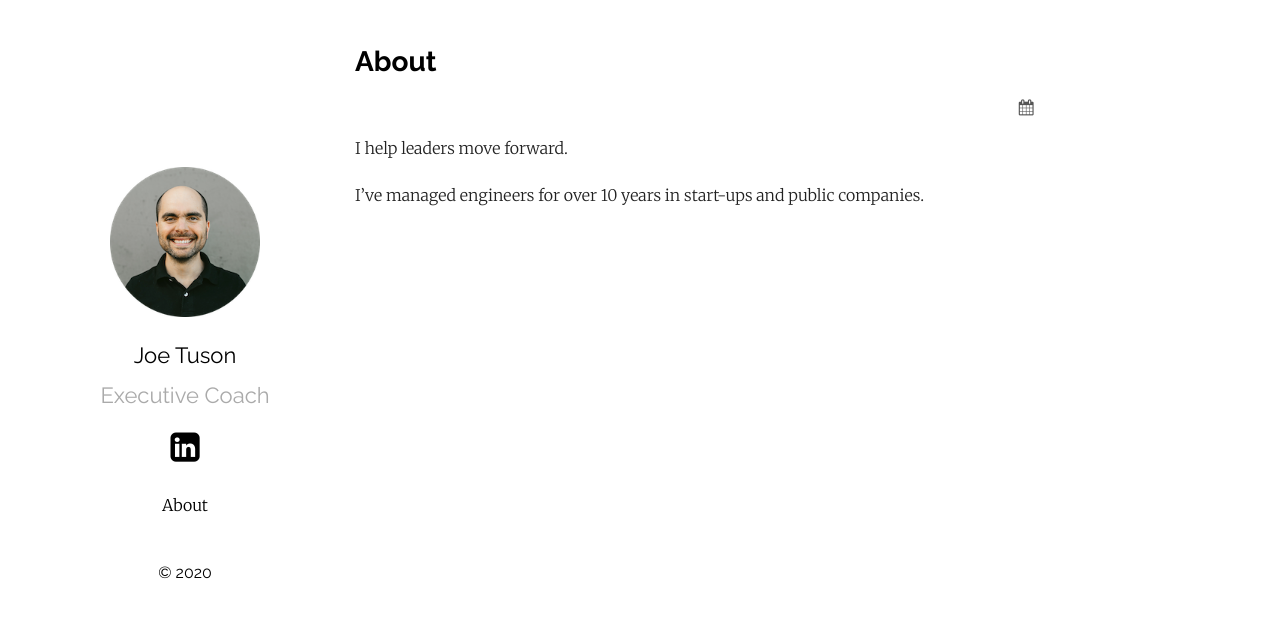
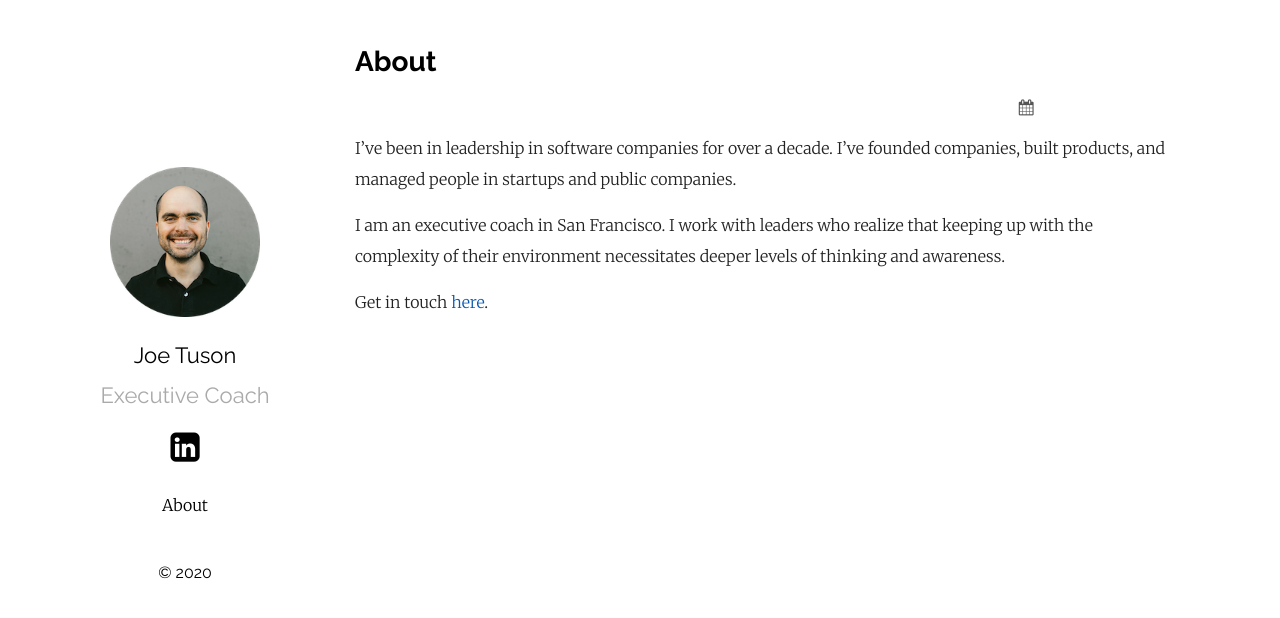
Before and after one commit to joetuson/joetuson.github.io, a Jekyll site: the page built from about.md, in a window 1280 px wide. Shown: the top 618 px of the page. Built offline with Jekyll 4.4.1, drawn with Linux system fonts in a browser that asks for light colours.

Commit message:
update about page

```diff
--- a/_config.yml
+++ b/_config.yml
@@ -36,7 +36,7 @@ plainwhite:
   date_format: "%b %-d, %Y"
 
   social_links:
-    linkedIn: en/joetuson # format: locale/username
+    linkedIn: in/joetuson # format: locale/username
 
   navigation:
     - title: About
--- a/_posts/2020-01-15-gamesmanship.markdown
+++ b/_posts/2020-01-15-gamesmanship.markdown
@@ -18,4 +18,4 @@ interesting story, the most outrageous adventure, the best joke, or the best mov
 
 I've always assumed social media created the sound bite/clever-put-down culture.
 
-This quote made me realize that competitive appetite has always been there. Social media has just exposed or amplified existing behavior.
+Appetite for competitive conversation has always been there. Social media has just exposed or amplified existing behavior.
--- a/about.md
+++ b/about.md
@@ -4,6 +4,8 @@ title: About
 permalink: /about/
 ---
 
-I help leaders move forward.
+I've been in leadership in software companies for over a decade. I've founded companies, built products, and managed people in startups and public companies.
 
-I've managed engineers for over 10 years in start-ups and public companies.
+I am an executive coach in San Francisco. I work with leaders who realize that keeping up with the complexity of their environment necessitates deeper levels of thinking and awareness.
+
+Get in touch [here](mailto:joe@southroadconsulting.com).
```
